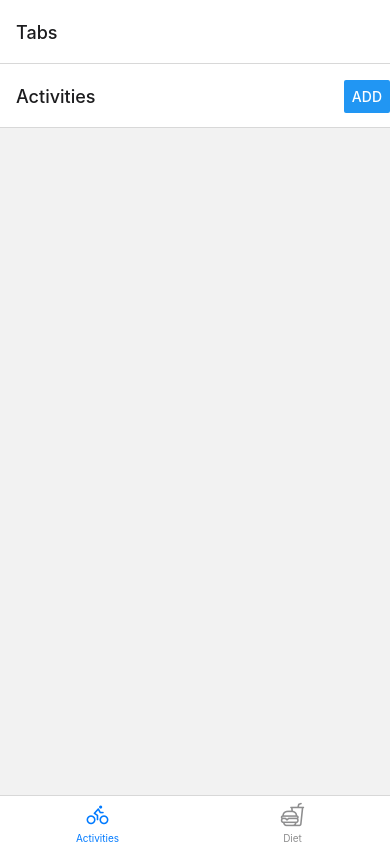
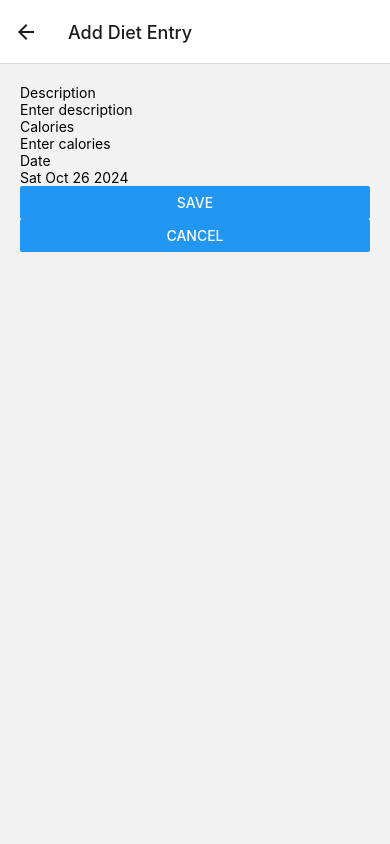
Before and after one commit to Spec-DY/WorkOutMemo, a React Native app: screen /AddDietEntry in a window 390 px wide. Built offline with nearby package versions, Linux system fonts and the light colour scheme.

Commit message:
add addDietEntry screen

```diff
--- a/App.js
+++ b/App.js
@@ -1,4 +1,3 @@
-// App.js
 import React from 'react';
 import { NavigationContainer } from '@react-navigation/native';
 import { createBottomTabNavigator } from '@react-navigation/bottom-tabs';
@@ -8,6 +7,7 @@ import Diet from './Screens/Diet';
 import Ionicons from 'react-native-vector-icons/Ionicons';
 import { AppProvider } from './context/AppContext';
 import AddActivity from './Screens/AddActivity';
+import AddDietEntry from './Screens/AddDietEntry';
 
 const Tab = createBottomTabNavigator();
 const Stack = createNativeStackNavigator();
@@ -44,6 +44,7 @@ export default function App() {
         <Stack.Navigator>
           <Stack.Screen name="Tabs" component={Tabs} />
           <Stack.Screen name="AddActivity" component={AddActivity} options={{ title: 'Add Activity' }} />
+          <Stack.Screen name="AddDietEntry" component={AddDietEntry} options={{ title: 'Add Diet Entry' }} />
         </Stack.Navigator>
       </NavigationContainer>
     </AppProvider>
--- a/Components/ItemsList.js
+++ b/Components/ItemsList.js
@@ -1,7 +1,7 @@
 import React from 'react';
 import { FlatList, Text, View } from 'react-native';
 
-const ItemsList = ({ entries }) => {
+const ItemsList = ({ entries, type }) => {
   return (
     <FlatList
       data={entries}
@@ -9,17 +9,31 @@ const ItemsList = ({ entries }) => {
       renderItem={({ item }) => {
         console.log(item);
 
-      const date = item.date instanceof Date ? item.date : new Date(item.date);
+        const date = item.date instanceof Date ? item.date : new Date(item.date);
+
         return (
           <View style={{ padding: 10, borderBottomWidth: 1, borderColor: '#ddd' }}>
-            <Text>{item.type}</Text>
-            <Text>{item.duration}</Text>
-            <Text>{date.toLocaleDateString()}</Text>
-            <Text>{item.isSpecial ? "Special":null}</Text>
+            <Text>
+            {type === 'activity' ? (
+              <>
+                <Text>{item.type}</Text>
+                <Text>{item.duration} minutes</Text>
+                <Text>{date.toLocaleDateString()}</Text>
+                <Text>{item.isSpecial ? "Special Activity" : null}</Text>
+              </>
+            ) : type === 'diet' ? (
+              <>
+                <Text>{item.description}</Text>
+                <Text>{item.calories} calories</Text>
+                <Text>{date.toLocaleDateString()}</Text>
+                <Text>{item.isSpecial ? "Special Diet" : null}</Text>
+              </>
+
+            ) : null}
+            </Text>
           </View>
         );
       }}
-
     />
   );
 };
--- a/Screens/Activities.js
+++ b/Screens/Activities.js
@@ -19,7 +19,7 @@ const Activities = ({navigation}) => {
     });
   }, [navigation]);
 
-  return <ItemsList type="activities" entries={activities} />;
+  return <ItemsList type="activity" entries={activities} />;
 };
 
 export default Activities;
--- /dev/null
+++ b/Screens/AddDietEntry.js
@@ -0,0 +1,73 @@
+import React, { useState, useContext } from 'react';
+import { View, Text, TextInput, Button, Alert } from 'react-native';
+import DateTimePicker from '@react-native-community/datetimepicker';
+import { AppContext } from '../context/AppContext';
+
+const AddDietEntry = ({ navigation }) => {
+  const { addDietEntry } = useContext(AppContext);
+
+  const [description, setDescription] = useState('');
+  const [calories, setCalories] = useState('');
+  const [date, setDate] = useState(new Date());
+  const [showDatePicker, setShowDatePicker] = useState(false);
+
+  const handleDateChange = (event, selectedDate) => {
+    setShowDatePicker(false);
+    if (selectedDate) {
+      setDate(selectedDate);
+    }
+  };
+
+  const handleSave = () => {
+
+    console.log(typeof(calories))
+    if (!description || !calories || isNaN(calories) || calories <= 0 || !Number.isInteger(parseFloat(calories))) {
+      Alert.alert('Invalid Input', 'Please provide valid data.');
+      return;
+    }
+
+    const isSpecial = calories > 800;
+
+    addDietEntry({ description, calories: Number(calories), date, isSpecial });
+
+    navigation.goBack();
+  };
+
+  return (
+    <View style={{ padding: 20 }}>
+      <Text>Description</Text>
+      <TextInput
+        value={description}
+        onChangeText={setDescription}
+        placeholder="Enter description"
+      />
+
+      <Text>Calories</Text>
+      <TextInput
+        keyboardType="numeric"
+        value={calories}
+        onChangeText={setCalories}
+        placeholder="Enter calories"
+      />
+
+      <Text>Date</Text>
+      <TextInput
+        value={date.toDateString()}
+        onPressIn={() => setShowDatePicker(true)}
+      />
+      {showDatePicker ? (
+        <DateTimePicker
+          value={date}
+          mode="date"
+          display="inline"
+          onChange={handleDateChange}
+        />
+      ) : null}
+
+      <Button title="Save" onPress={handleSave} />
+      <Button title="Cancel" onPress={() => navigation.goBack()} />
+    </View>
+  );
+};
+
+export default AddDietEntry;
--- a/Screens/Diet.js
+++ b/Screens/Diet.js
@@ -1,10 +1,22 @@
 
-import React, { useContext } from 'react';
+import React, { useContext,useLayoutEffect } from 'react';
 import ItemsList from '../Components/ItemsList';
 import { AppContext } from '../context/AppContext';
+import { Button } from 'react-native';
 
-const Diet = () => {
+const Diet = ({navigation}) => {
   const { diet } = useContext(AppContext);
+
+  useLayoutEffect(() => {
+    navigation.setOptions({
+      headerRight: () => (
+        <Button
+          onPress={() => navigation.navigate('AddDietEntry')}
+          title="Add"
+        />
+      ),
+    });
+  }, [navigation]);
 
   return <ItemsList type="diet" entries={diet} />;
 };
--- a/context/AppContext.js
+++ b/context/AppContext.js
@@ -13,8 +13,13 @@ export const AppProvider = ({ children }) => {
     setActivities([...activities, { id: activities.length + 1, ...newActivity }]);
   };
 
+  const addDietEntry = (newDietEntry) => {
+    console.log(newDietEntry)
+    setDiet([...diet, { id: diet.length + 1, ...newDietEntry }]);
+  };
+
   return (
-    <AppContext.Provider value={{ activities, diet, addActivity }}>
+    <AppContext.Provider value={{ activities, diet, addActivity, addDietEntry }}>
       {children}
     </AppContext.Provider>
   );
```
